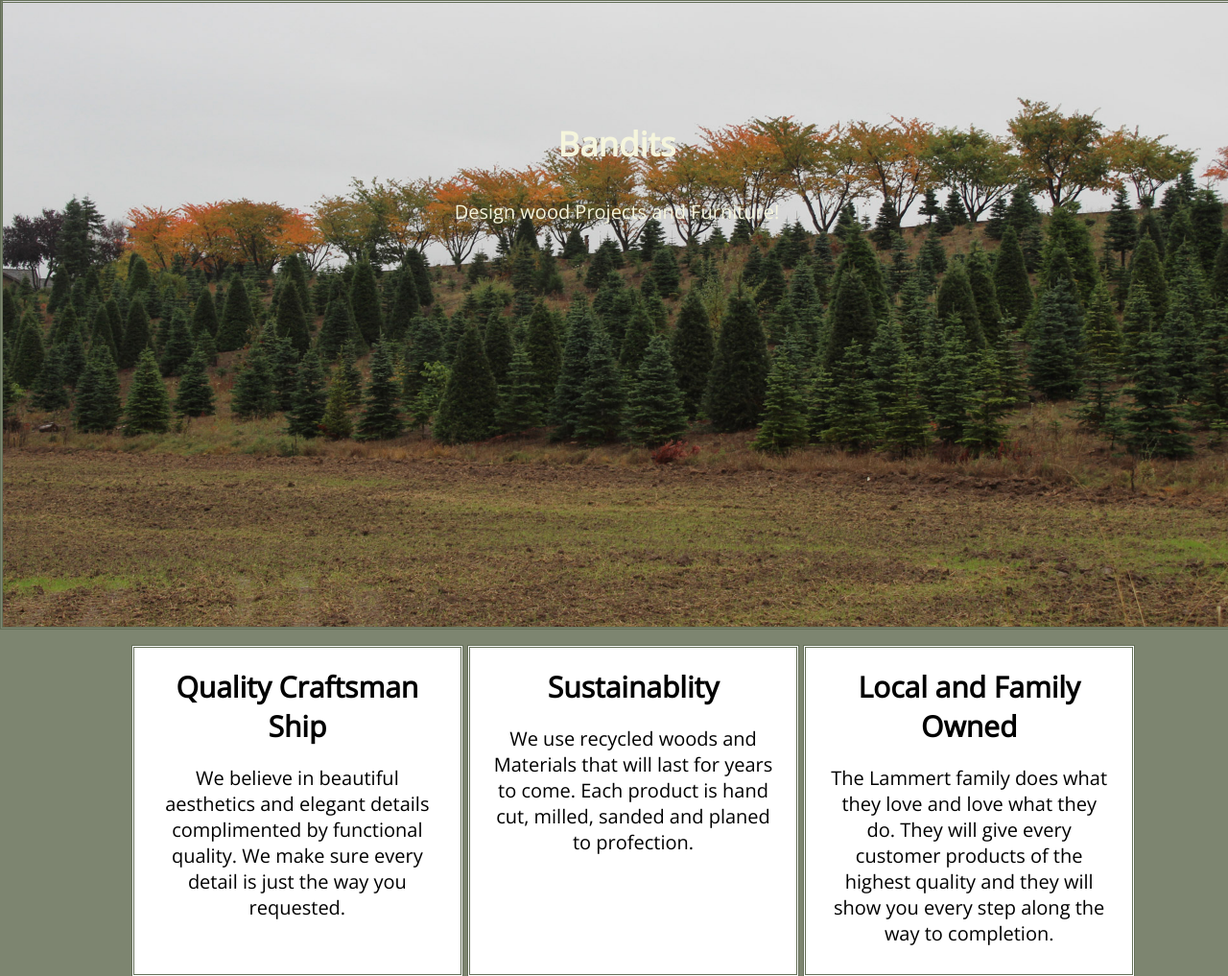
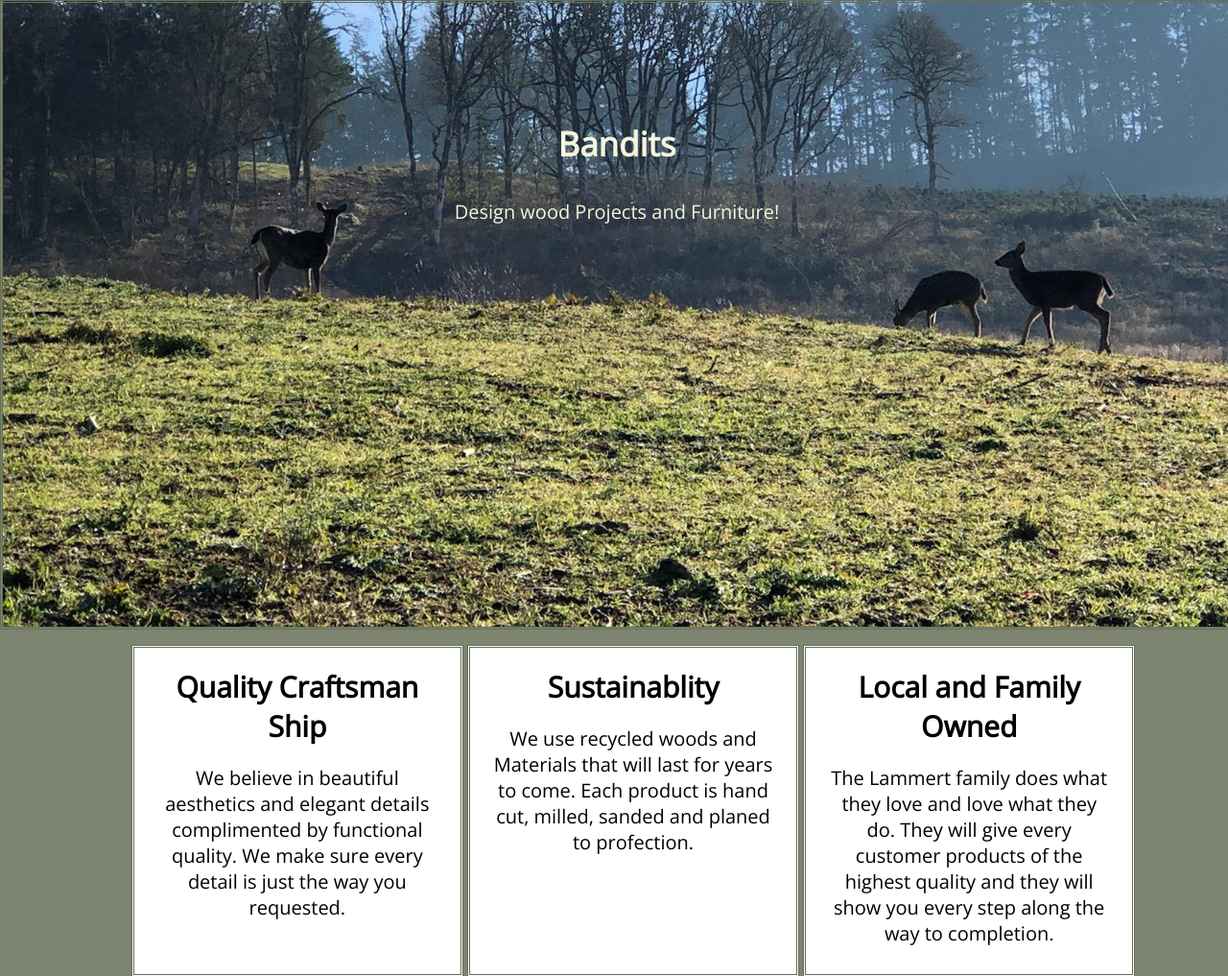
Before and after one commit to yothebob/bandits-wild-west-website, a Flask app: page / in a window 1280 px wide. Shown: the part 50-1067 px from the top of the page at 96% size. Run offline with Flask 2, Linux system fonts and the light colour scheme.

```diff
--- a/static/style.css
+++ b/static/style.css
@@ -41,7 +41,7 @@ div.contents{
   color: #646F58;
 }
 div.cover-image{
-  background: url('/static/christmas-tree-farm.jpg') no-repeat bottom left;
+  background: url('/static/deer.jpg') no-repeat bottom left;
   background-size: cover;
   width: 100%;
   height:650px;
```
Also changed, not shown: requirements.txt (added, +8 -0 lines), static/deer.jpg (added), 2 other files.
